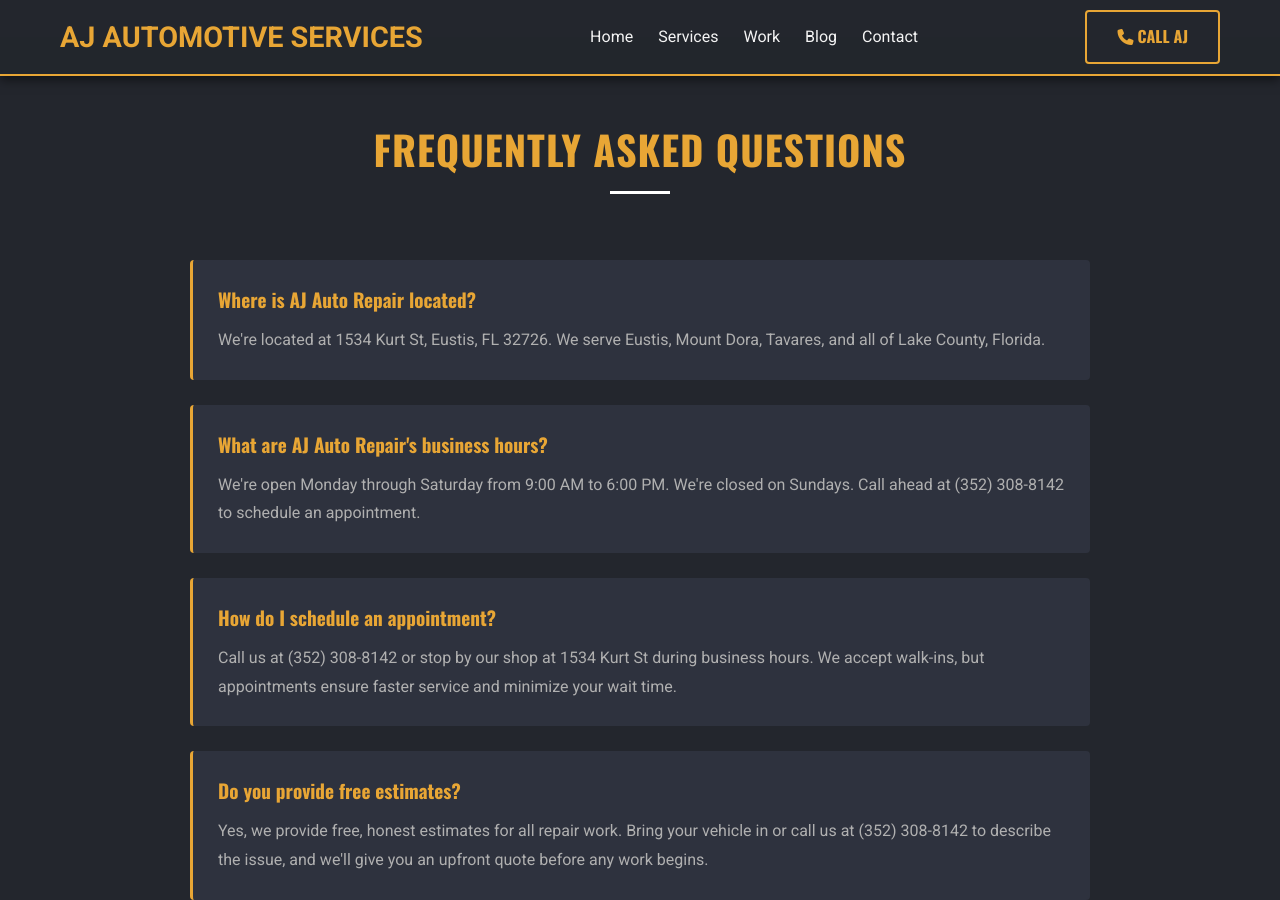
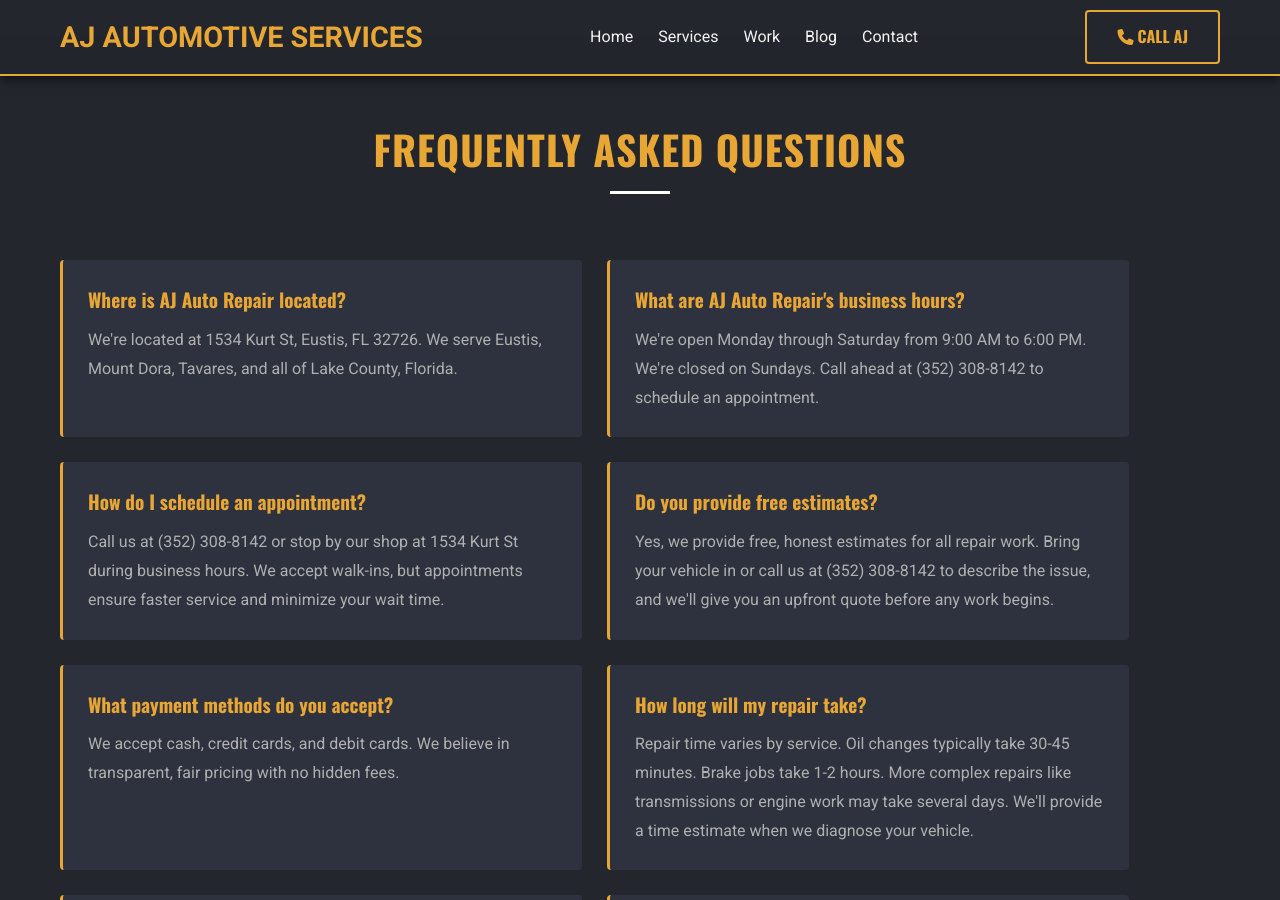
Before and after one commit to JamesBrownR/AJ-Auto-Repair, a Jekyll site: the page built from contact/index.html, in a window 1280 px wide and 900 px high, scrolled down 1657 px. Built offline with Jekyll 4.4.1, drawn with Linux system fonts in a browser that asks for light colours.

Commit message:
Update index.html

```diff
--- a/contact/index.html
+++ b/contact/index.html
@@ -268,7 +268,7 @@ height: 50vh;
     <div class="container">
         <h2 class="section-title">Frequently Asked Questions</h2>
 
-        <div class="faq-container" style="max-width: 900px; margin: 40px auto 0;">
+        <div class="faq-container" style=" margin: 40px auto 0;">
 
             <div class="faq-item">
                 <h3 class="faq-question">Where is AJ Auto Repair located?</h3>
@@ -317,8 +317,9 @@ height: 50vh;
 <style>
     .faq-container {
         display: flex;
-        flex-direction: column;
+        flex-direction: row;
         gap: 25px;
+        flex-wrap:wrap;
     }
 
     .faq-item {
@@ -326,6 +327,7 @@ height: 50vh;
         border-left: 3px solid var(--accent-gold);
         border-radius: 4px;
         padding: 25px;
+        width:45%;
     }
 
     .faq-question {
@@ -345,8 +347,12 @@ height: 50vh;
     }
 
     @media (max-width: 768px) {
+          .faq-container {
+        flex-direction: column;
+    }
         .faq-item {
             padding: 20px;
+            width:100%;
         }
 
         .faq-question {
```
